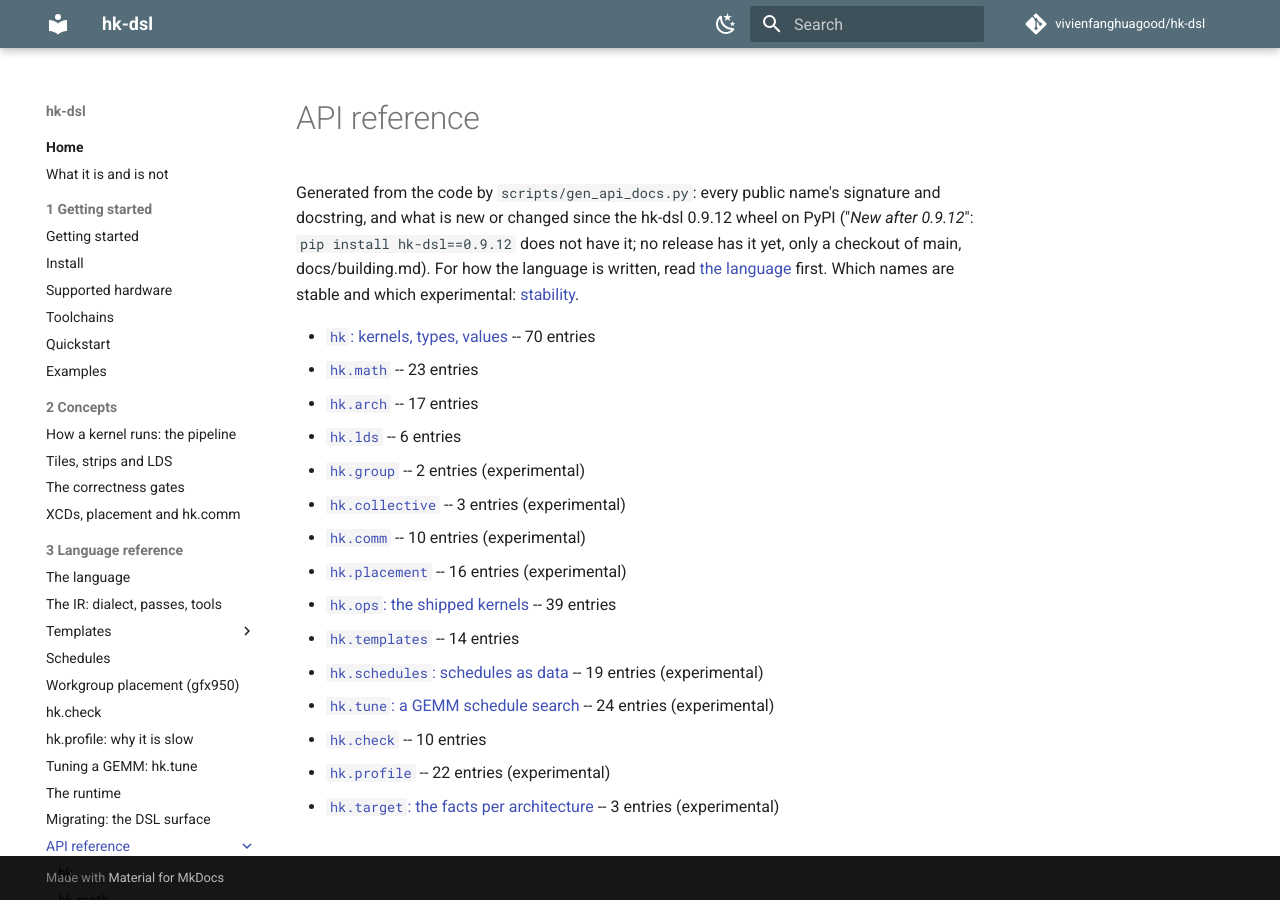
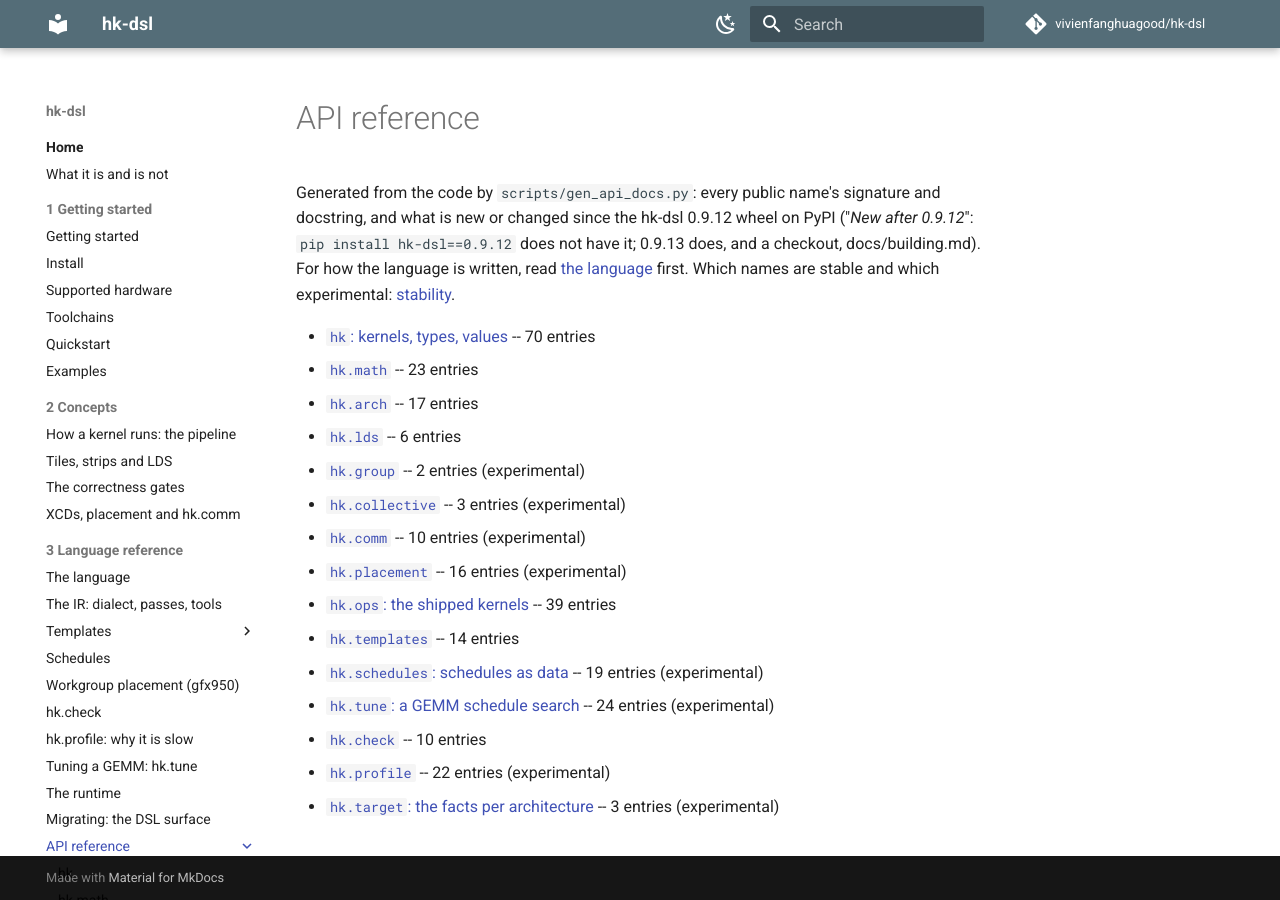
Before and after one commit to vivienfanghuagood/hk-dsl, an MkDocs documentation site: the page built from docs/api/README.md, in a window 1280 px wide. Built offline with MkDocs 1.6.1 and Material for MkDocs 9.7.7, drawn with Linux system fonts in a browser that asks for light colours; comment, search, counter and statistics services are not loaded.

Commit message:
release 0.9.13: sgld_vaeconv keeps Wan's VAE in NCDHW on gfx1100 (#323)
Version 0.9.13, RELEASE = "0.9.13", API index regenerated; the dialect stays hk-dialect-8.
CHANGELOG: Unreleased cut as 0.9.13. README, llms.txt, the skill, support matrix and toolchains name 0.9.13.

Co-Authored-By: Claude <noreply@anthropic.com>

```diff
--- a/docs/api/README.md
+++ b/docs/api/README.md
@@ -2,7 +2,7 @@
 
 # API reference
 
-Generated from the code by `scripts/gen_api_docs.py`: every public name's signature and docstring, and what is new or changed since the hk-dsl 0.9.12 wheel on PyPI ("*New after 0.9.12*": `pip install hk-dsl==0.9.12` does not have it; no release has it yet, only a checkout of main, docs/building.md). For how the language is written, read [the language](../language.md) first. Which names are stable and which experimental: [stability](../stability.md).
+Generated from the code by `scripts/gen_api_docs.py`: every public name's signature and docstring, and what is new or changed since the hk-dsl 0.9.12 wheel on PyPI ("*New after 0.9.12*": `pip install hk-dsl==0.9.12` does not have it; 0.9.13 does, and a checkout, docs/building.md). For how the language is written, read [the language](../language.md) first. Which names are stable and which experimental: [stability](../stability.md).
 
 - [`hk`: kernels, types, values](hk.md) -- 70 entries
 - [`hk.math`](hk.math.md) -- 23 entries
--- a/llms.txt
+++ b/llms.txt
@@ -68,7 +68,7 @@ It traces and runs on both GPUs, ragged shapes (100x1000) included; `hk.check` t
 
 ## Pitfalls
 
-- The docs describe main; `pip install hk-dsl` is 0.9.12 (check `hk.__version__`). The API reference marks what is *New after 0.9.12*: on main only, in no release yet. 0.8.0 added, and 0.7.0 lacks, workgroup placement (`hk.kernel(placement=)`, `hk.Placement`, `hk.arch.xcd_count`), `hk.map_cpp`, the strip ops and element exchange. 0.6.0's synchronous `g.load` / `g.store` on gfx950 read and write past a partial last tile; 0.7.0's do not.
+- The docs describe main; `pip install hk-dsl` is 0.9.13 (check `hk.__version__`). The API reference marks what is *New after 0.9.12*: in 0.9.13, not in 0.9.12. 0.8.0 added, and 0.7.0 lacks, workgroup placement (`hk.kernel(placement=)`, `hk.Placement`, `hk.arch.xcd_count`), `hk.map_cpp`, the strip ops and element exchange. 0.6.0's synchronous `g.load` / `g.store` on gfx950 read and write past a partial last tile; 0.7.0's do not.
 - Positional kernel parameters are tensors (`hk.Tensor[dtype]`, 4-D `(batch, depth, rows, cols)`; a 2-D tensor is `(rows, cols)`). Constexprs are keyword-only with a default, baked into the source: a new value is a new compile.
 - The transcendental math (gelu, dgelu, sqrt, rsqrt, silu) is fp32-only: load 16-bit data into an fp32 tile or strip (the load converts) and store it back (the store converts). `hk.math.gelu` is `F.gelu(x, approximate="tanh")`, not the erf default.
 - A strip's columns are whole chunks of `wave x run` (32 x run on gfx1100, 64 x run on gfx950): `CW=512` with `run=8` fits both. Read the wave from `hk.arch.target().wave` when a plan depends on it.
--- a/pyproject.toml
+++ b/pyproject.toml
@@ -4,7 +4,7 @@ build-backend = "setuptools.build_meta"
 
 [project]
 name = "hk-dsl"
-version = "0.9.12"
+version = "0.9.13"
 description = "A general-purpose Python DSL for AMD GPU kernels on RDNA and CDNA, with build-time gates against silent tile-level errors (spills, missing waits, MFMA hazards). Its largest end-to-end gains today are on Radeon (RDNA3/RDNA4), through vLLM and SGLang."
 # Release wheels are cp310, cp311, cp312 and cp313 (each carries MLIR bindings for one
 # CPython); another 3.x builds from source (docs/building.md). CI tests 3.10 and 3.12.
```
Also changed, not shown: CHANGELOG.md (+20 -4 lines), README.md (+1 -1 lines), docs/support-matrix.md (+1 -1 lines), docs/toolchains.md (+1 -1 lines), skills/hk-kernel/SKILL.md (+1 -1 lines), 2 other files.
